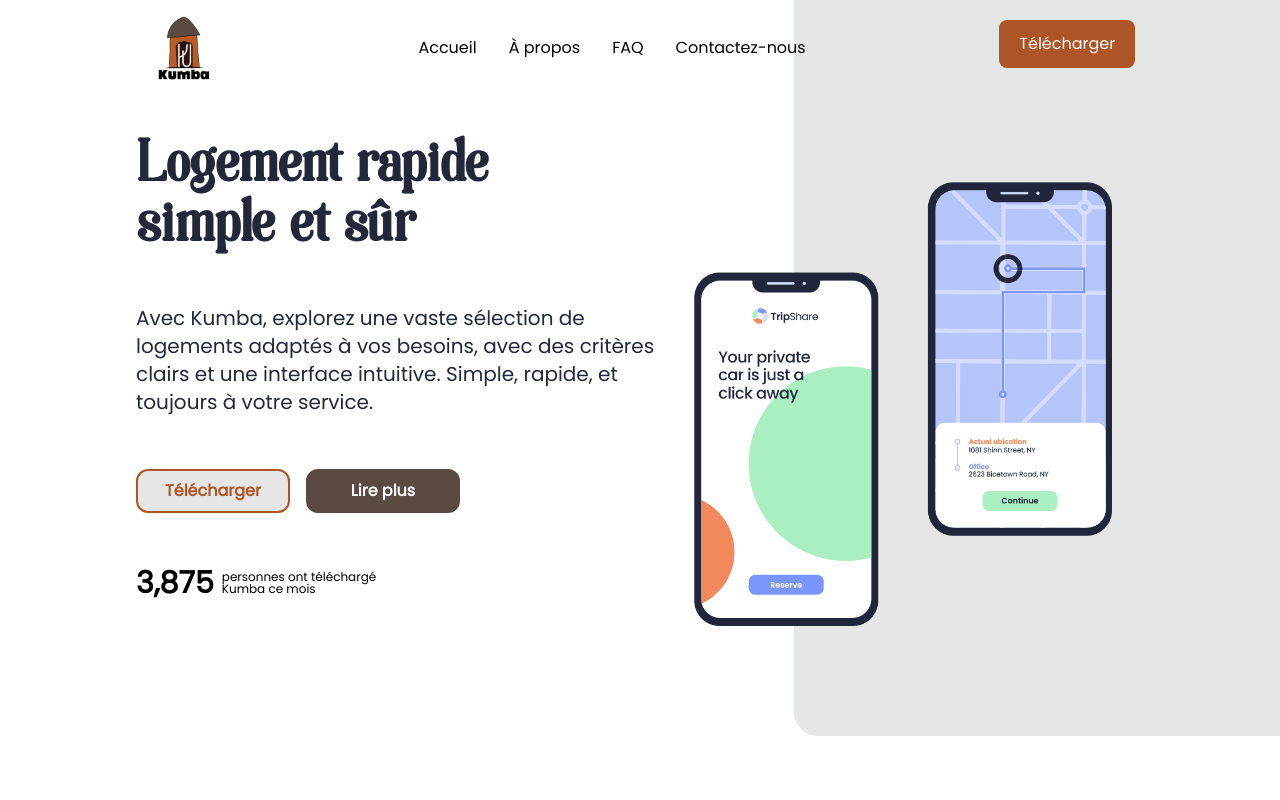
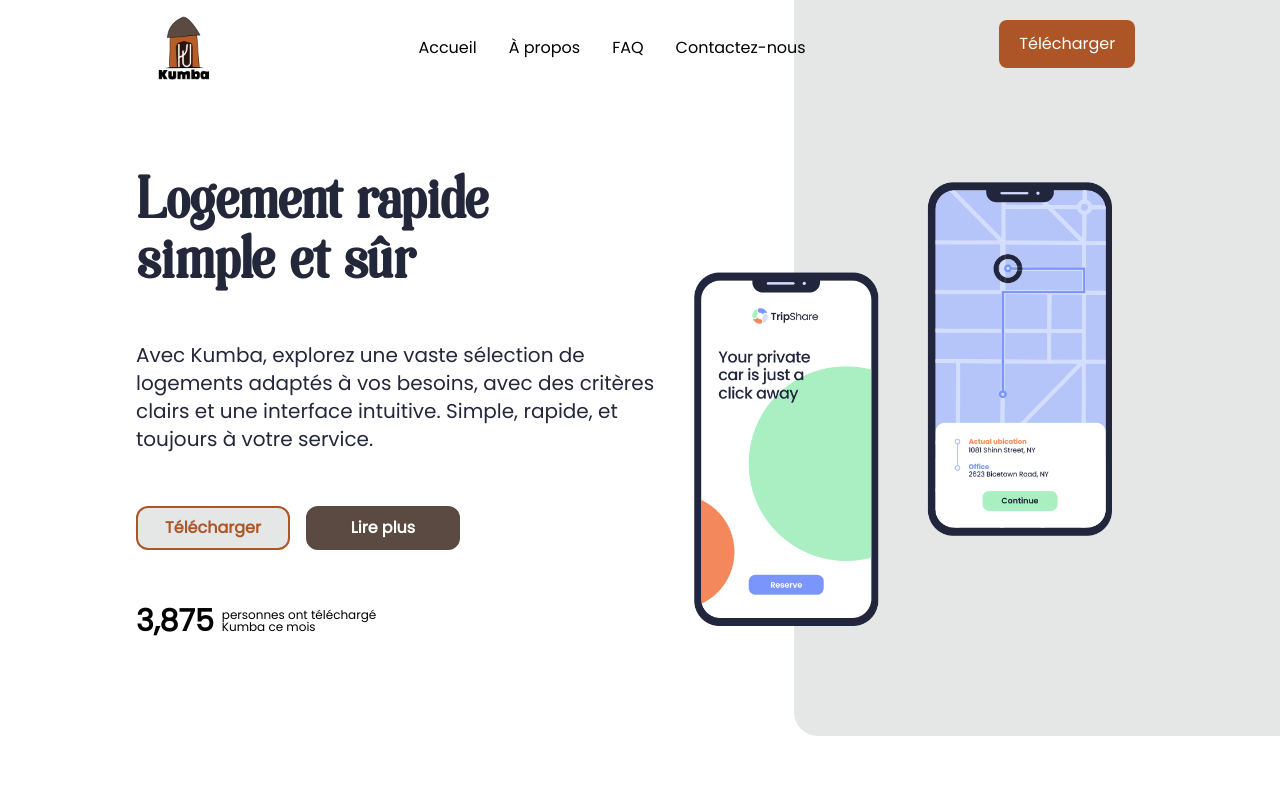
Before and after one commit to NorlanCoder/kumba-landing, a React (Create React App) app: page / in a window 1280 px wide. Shown: the top 800 px of the page. Built offline with nearby package versions, Linux system fonts and the light colour scheme.

Commit message:
Header bug fix

```diff
--- a/src/components/Header.jsx
+++ b/src/components/Header.jsx
@@ -107,7 +107,7 @@
         <div className=""><Navbar/></div>
 
         <div className="w-full md:h-[90vh] -mt-28 md:flex md:bg-white bg-[#e5e7e6]">
-            <div className="flex lg:justify-between justify-center px-10 md:mt-24 mt-12">
+            <div className="flex lg:justify-between justify-center items-center px-10 md:mt-24 mt-12">
                 <div className="text-content lg:w-[50%] z-10 mt-16 lg:ml-24 sm:ml-12 select-none">
                     <h1 className="md:text-[60px] text-4xl antialiased text-[#23273a] md:text-left text-center md:leading-[60px] sonia font-extrabold">{t("header.titre1")}<br/> {t("header.titre2")}</h1>
 
```
